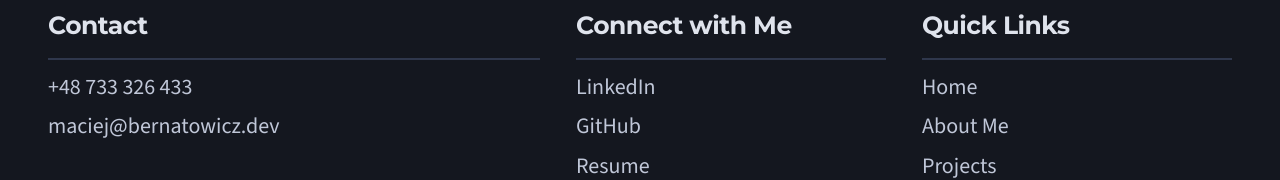
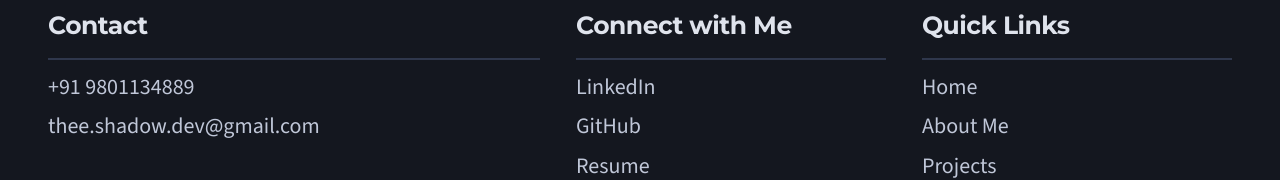
Before and after one commit to kaushal-Prakash/portfolio, a Next.js app: page / in a window 1280 px wide. Shown: the part 11817-11997 px from the top of the page. Built offline with nearby package versions, Linux system fonts and the light colour scheme.

Commit message:
footer done

```diff
--- a/app/_components/footer.tsx
+++ b/app/_components/footer.tsx
@@ -11,9 +11,9 @@ const Footer = () => {
         <div className={styles.links}>
           <div className={styles.contact}>
             <h4>Contact</h4>
-            <Link href="callto:+48733326433">+48 733 326 433</Link>
+            <Link href="callto:+919801134889">+91 9801134889</Link>
             <Link href="mailto:maciej@bernatowicz.dev">
-              maciej@bernatowicz.dev
+            thee.shadow.dev@gmail.com
             </Link>
           </div>
 
@@ -21,10 +21,10 @@ const Footer = () => {
             <div className={styles.social}>
               <h4 className={styles.desktopH4}>Connect with Me</h4>
               <h4 className={styles.mobileH4}>Socials</h4>
-              <Link href="https://linkedin.com/macber" target="_blank">
+              <Link href="https://www.linkedin.com/in/devkaushalprakash/" target="_blank">
                 LinkedIn
               </Link>
-              <Link href="https://github.com/malcewicz" target="_blank">
+              <Link href="https://github.com/kaushal-Prakash" target="_blank">
                 GitHub
               </Link>
               <Link
@@ -48,7 +48,7 @@ const Footer = () => {
         </div>
 
         <div className={styles.copy}>
-          <h4>&copy; 2024 Maciej Bernatowicz</h4>
+          <h4>&copy; 2024 Kaushal Prakash</h4>
           <h4 onClick={scrollToTop}>Go back to top</h4>
         </div>
       </div>
```
